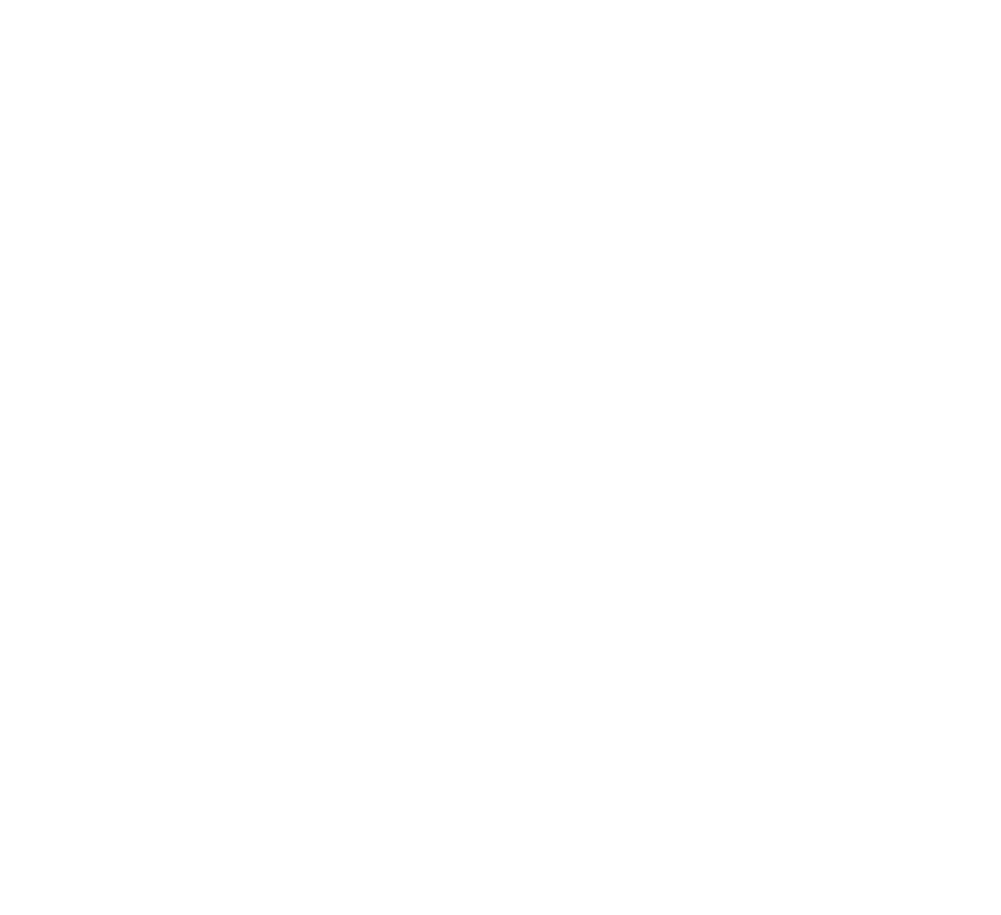
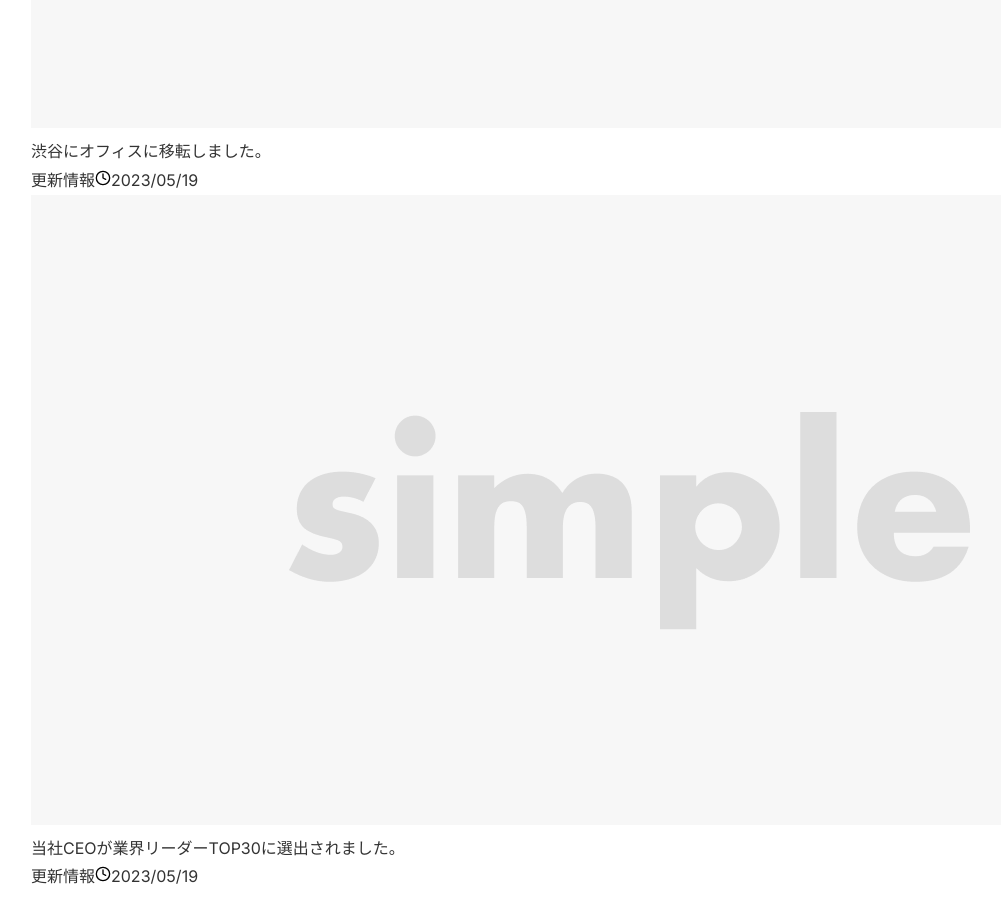
Before and after one commit to Nakaji-web/sample-site, a Next.js app: page / in a window 1280 px wide. Shown: the part 1060-1975 px from the top of the page, without its empty margins (229-1230 px from the left). Before the commit the page ends 800 px from the top, so only its background shows below. Built offline with nearby package versions, Linux system fonts and the light colour scheme.

Commit message:
3-3-1までファイルの編集

```diff
--- a/app/page.tsx
+++ b/app/page.tsx
@@ -1,7 +1,55 @@
 import styles from './page.module.css';
+import Image from 'next/image';
+
+type News = {
+  id: string;
+  title: string;
+  category: {
+    name: string;
+  };
+  publishedAt: string;
+  createdAt: string;
+};
+
+const data: {
+  constents: News[];
+} = {
+  constents: [
+    {
+      id: '1',
+      title: '渋谷にオフィスに移転しました。',
+      category: {
+        name: '更新情報',
+      },
+      publishedAt: '2023/05/19',
+      createdAt: '2023/05/19',
+    },
+    {
+      id: '2',
+      title: '当社CEOが業界リーダーTOP30に選出されました。',
+      category: {
+        name: '更新情報',
+      },
+      publishedAt: '2023/05/19',
+      createdAt: '2023/05/19',
+    },
+    {
+      id: '3',
+      title: 'テスト記事です。',
+      category: {
+        name: '更新情報',
+      },
+      publishedAt: '2023/05/19',
+      createdAt: '2023/05/19',
+    },
+  ],
+};
 
 export default function Home() {
+  const sliceData = data.constents.slice(0, 2);
+
   return (
+    <>
       <section className={styles.top}>
         <div>
           <h1 className={styles.title}>テクノロジーの力で世界を変える</h1>
@@ -11,5 +59,41 @@
         </div>
         <img className={styles.bgimg} src='/img-mv.jpg' alt='' />
       </section>
+
+      <section className={styles.news}>
+        <h2 className={styles.newsTitle}>News</h2>
+        <ul>
+          {sliceData.map((article) => (
+            <li key={article.id} className={styles.list}>
+              <div className={styles.link}>
+                <Image
+                  className={styles.image}
+                  src='/no-image.png'
+                  alt='No Image'
+                  width={1200}
+                  height={630}
+                />
+                <dl className={styles.content}>
+                  <dt className={styles.newsItemTitle}>{article.title}</dt>
+                  <dd className={styles.meta}>
+                    <span className={styles.tag}>{article.category.name}</span>
+                    <span className={styles.date}>
+                      <Image
+                        src='/clock.svg'
+                        alt=''
+                        width={16}
+                        height={16}
+                        priority
+                      />
+                      {article.publishedAt}
+                    </span>
+                  </dd>
+                </dl>
+              </div>
+            </li>
+          ))}
+        </ul>
+      </section>
+    </>
   );
 }
```
Lines whose indentation alone changed are shown as unchanged.
